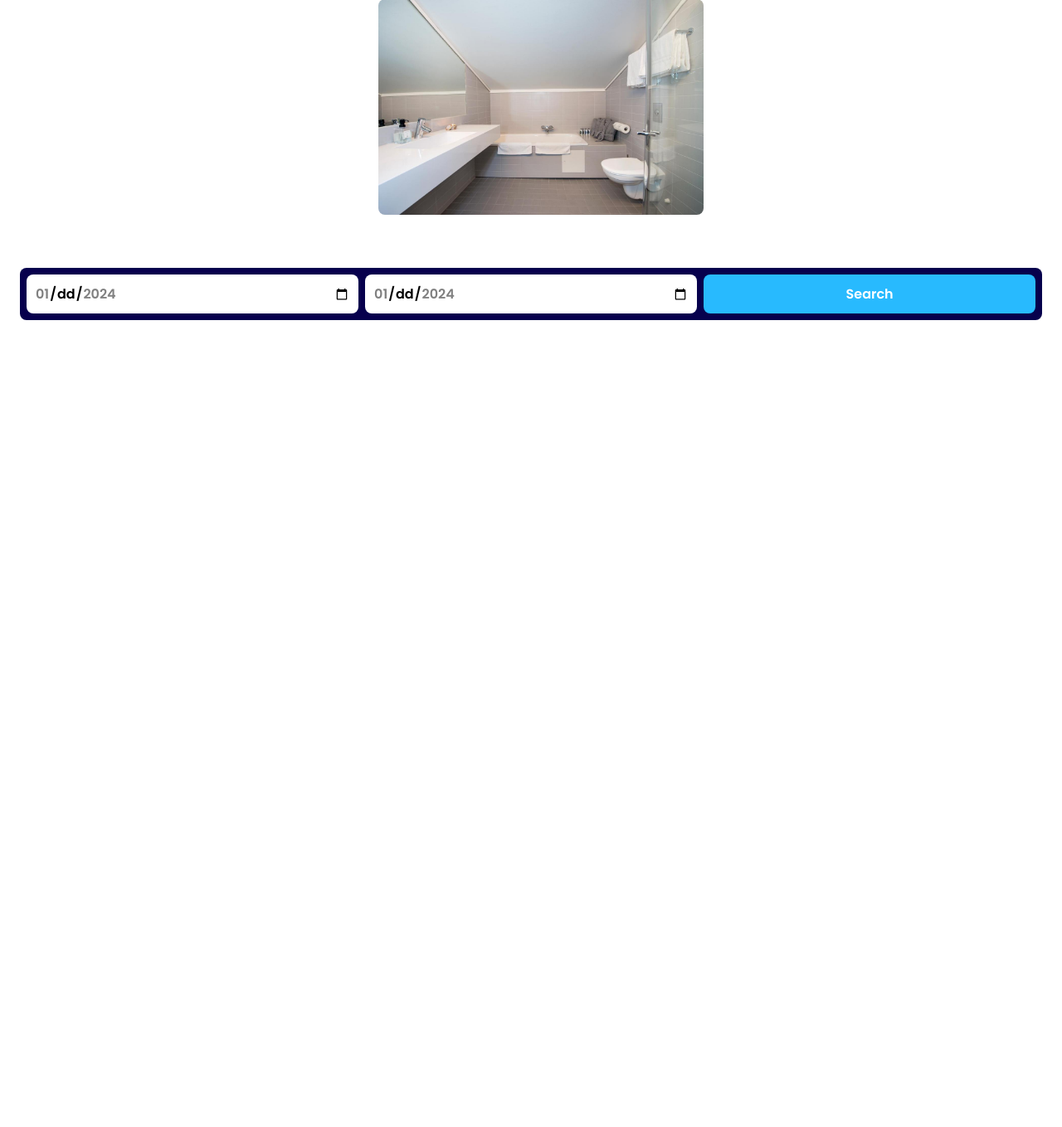
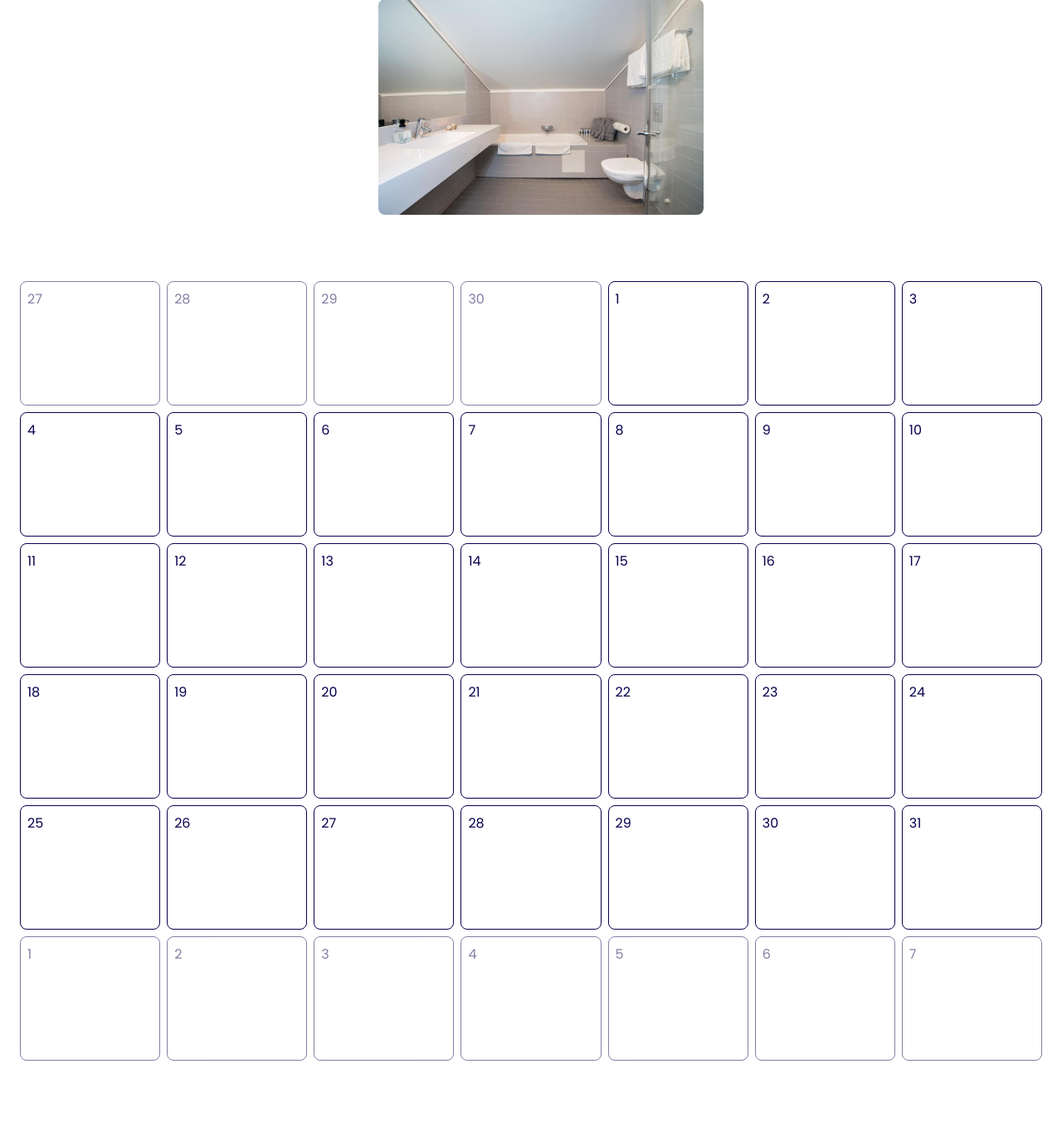
Before and after one commit to selmarosine/polar-hotel, a PHP site: page /room.php?room=1 in a window 1280 px wide. Shown: the part 654-2013 px from the top of the page at 83% size. Before the commit the page ends 1040 px from the top, so only its background shows below. Run offline with PHP 8.4, Linux system fonts and the light colour scheme; data comes from the database, SQL or seed files in the repository.

Commit message:
create calendar for a month

```diff
--- a/activities.php
+++ b/activities.php
@@ -10,7 +10,7 @@ require __DIR__ . "/app/getActivities.php";
     <div class="activity-cards-container">
         <?php foreach ($activities as $activity) : ?>
             <div class="activity-card">
-                <img src=<?= "/assets/images/" . $activity["image"] ?> alt="activity">
+                <img src=<?= "assets/images/" . $activity["image"] ?> alt="activity">
                 <div class="activity-card-info">
                     <h3><?= $activity["activity"]; ?></h3>
                     <div class="price-sm"><?= "$" . $activity["price"]; ?></div>
--- a/app/hotelFunctions.php
+++ b/app/hotelFunctions.php
@@ -56,3 +56,47 @@ function redirect(string $path)
     header("Location: $path");
     exit;
 }
+
+function monthArrayDate(int $timeStamp): array
+{
+    return [
+        "date" => date("Y-m-d", $timeStamp),
+        "dayOfWeek" => intval(date("N", $timeStamp)),
+        "dayDate" => intval(date("d", $timeStamp)),
+        "month" => intval(date("m", $timeStamp)),
+    ];
+}
+
+function getMonth(int $monthIndex, int $year): array
+{
+    // Creates an array of 42 dates to fill 6 weeks in a calendar
+
+    $monthLength = cal_days_in_month(CAL_GREGORIAN, $monthIndex, $year); // Length of the selected month
+    $month = [];
+
+    $firstDay = date("N", mktime(0, 0, 0, $monthIndex, 1, $year));
+
+    // Days before and after the selected month
+    $daysBefore = $firstDay - 1;
+    $daysAfter = 42 - $monthLength - $daysBefore;
+
+    // Days before current selected month
+    for ($idx = $daysBefore; $idx > 0; $idx--) {
+        $timeStamp = mktime(0, 0, 0, $monthIndex, 1 - $idx, $year);
+        $month[] = monthArrayDate($timeStamp);
+    }
+
+    // Selected month
+    for ($idx = 0; $idx < $monthLength; $idx++) {
+        $timeStamp = mktime(0, 0, 0, $monthIndex, $idx + 1, $year);
+        $month[] = monthArrayDate($timeStamp);
+    }
+
+    // Days after selected month
+    for ($idx = 1; $idx <= $daysAfter; $idx++) {
+        $timeStamp = mktime(0, 0, 0, $monthIndex, $monthLength + $idx, $year);
+        $month[] = monthArrayDate($timeStamp);
+    }
+
+    return $month;
+}
--- a/app/login.php
+++ b/app/login.php
@@ -12,6 +12,11 @@ if (isset($_POST["password"])) {
     $password = $_POST["password"];
     unset($_POST["password"]);
 
+    if (!isValidUuid($password)) {
+        $_SESSION["loginError"] = true;
+        redirect("/login.php");
+    }
+
     if ($password === $_ENV["API_KEY"]) {
         $_SESSION["admin"] = true;
         redirect("/admin.php");
--- a/assets/style/style.css
+++ b/assets/style/style.css
@@ -386,6 +386,39 @@ aside nav {
   margin: 64px 0;
 }
 
+.calendar-grid {
+  display: grid;
+  grid-template-columns: repeat(7, minmax(100px, 1fr));
+  grid-template-rows: repeat(6, 150px);
+  gap: 8px;
+  overflow: auto;
+  -ms-overflow-style: none; /* IE and Edge */
+  scrollbar-width: none; /* Firefox */
+  scroll-behavior: smooth;
+  overscroll-behavior-x: contain;
+  scroll-snap-type: x mandatory;
+  padding: 16px 0;
+}
+
+.calendar-grid::-webkit-scrollbar {
+  display: none;
+}
+
+.calendar-cell {
+  padding: 8px;
+  border: 1px solid var(--dark-blue);
+  border-radius: var(--rounded-sm);
+  scroll-snap-align: start;
+}
+
+.offset-month {
+  opacity: 0.5;
+}
+
+.current-month {
+  cursor: pointer;
+}
+
 /* ---- Activities ---- */
 .activity-cards-container {
   display: flex;
--- a/room.php
+++ b/room.php
@@ -30,7 +30,7 @@ $room = reset($filteredRooms);
         </div>
     </div>
     <form class="book-room-form">
-        <?php require __DIR__ . "/views/dateSearch.php"; ?>
+        <?php require __DIR__ . "/views/calendar.php"; ?>
     </form>
 </main>
 
--- /dev/null
+++ b/views/calendar.php
@@ -0,0 +1,15 @@
+<?php
+
+$selectedMonth = intval(date("m"));
+$selectedYear = intval(date("Y"));
+$month = getMonth($selectedMonth, $selectedYear);
+
+// Looping 42 times to get 6 rows with 7 columns for calender view
+?>
+<div class="calendar-grid">
+    <?php foreach ($month as $date) : ?>
+        <div id="<?= $selectedMonth === $date["month"] ? 'calendar-btn' : '' ?>" class="calendar-cell <?= $selectedMonth !== $date["month"] ? 'offset-month' : 'current-month'; ?>">
+            <?= $date["dayDate"] ?>
+        </div>
+    <?php endforeach; ?>
+</div>
--- a/views/dateSearch.php
+++ /dev/null
@@ -1,5 +0,0 @@
-<div class="check-in-out-search">
-    <input class="check-date-input" type="date" name="check-in" id="check-in" min="2024-01-01" max="2024-01-31">
-    <input class="check-date-input" type="date" name="check-out" id="check-out" min="2024-01-01" max="2024-01-31">
-    <button class="submit-btn-blue" type="submit">Search</button>
-</div>
--- a/views/navigation.php
+++ b/views/navigation.php
@@ -1,10 +1,10 @@
 <?php require_once __DIR__ . "/../app/autoload.php"; ?>
 
 <header>
-    <a href="/index.php" class="nav-logo">Polar Hotel</a>
+    <a href="index.php" class="nav-logo">Polar Hotel</a>
     <aside id="a-side">
         <nav id="a-side-nav">
-            <a href="/activities.php">Activities</a>
+            <a href="activities.php">Activities</a>
             <a href="#">Offers</a>
             <?php if (isset($_SESSION["admin"])) : ?>
                 <a href="admin.php">Admin</a>
@@ -18,7 +18,7 @@
         <div></div>
     </div>
     <nav class="desktop-nav">
-        <a href="/activities.php">Activities</a>
+        <a href="activities.php">Activities</a>
         <a href="#">Offers</a>
         <?php if (isset($_SESSION["admin"])) : ?>
             <a href="admin.php">Admin</a>
```
Also changed, not shown: index.php (+7 -3 lines).
